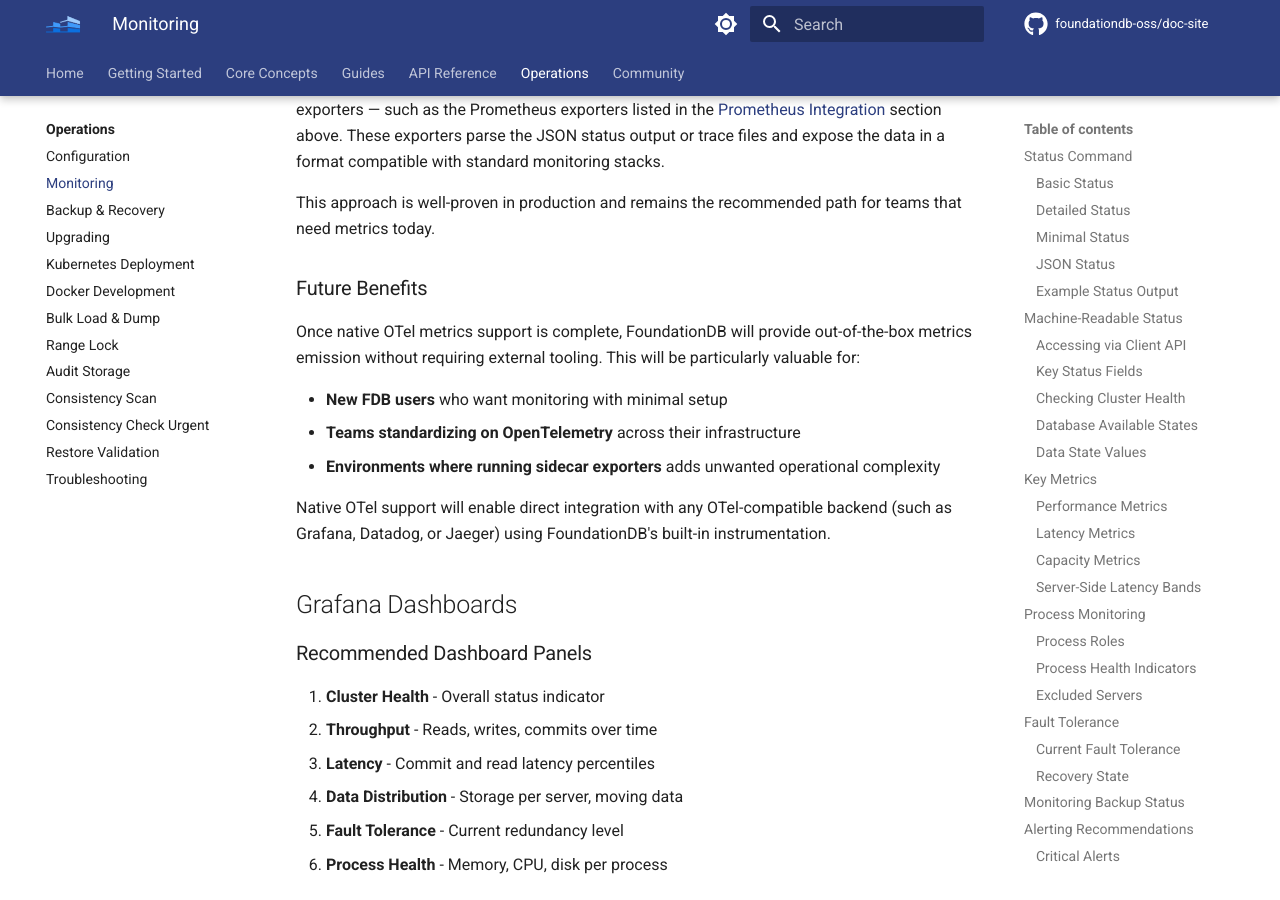
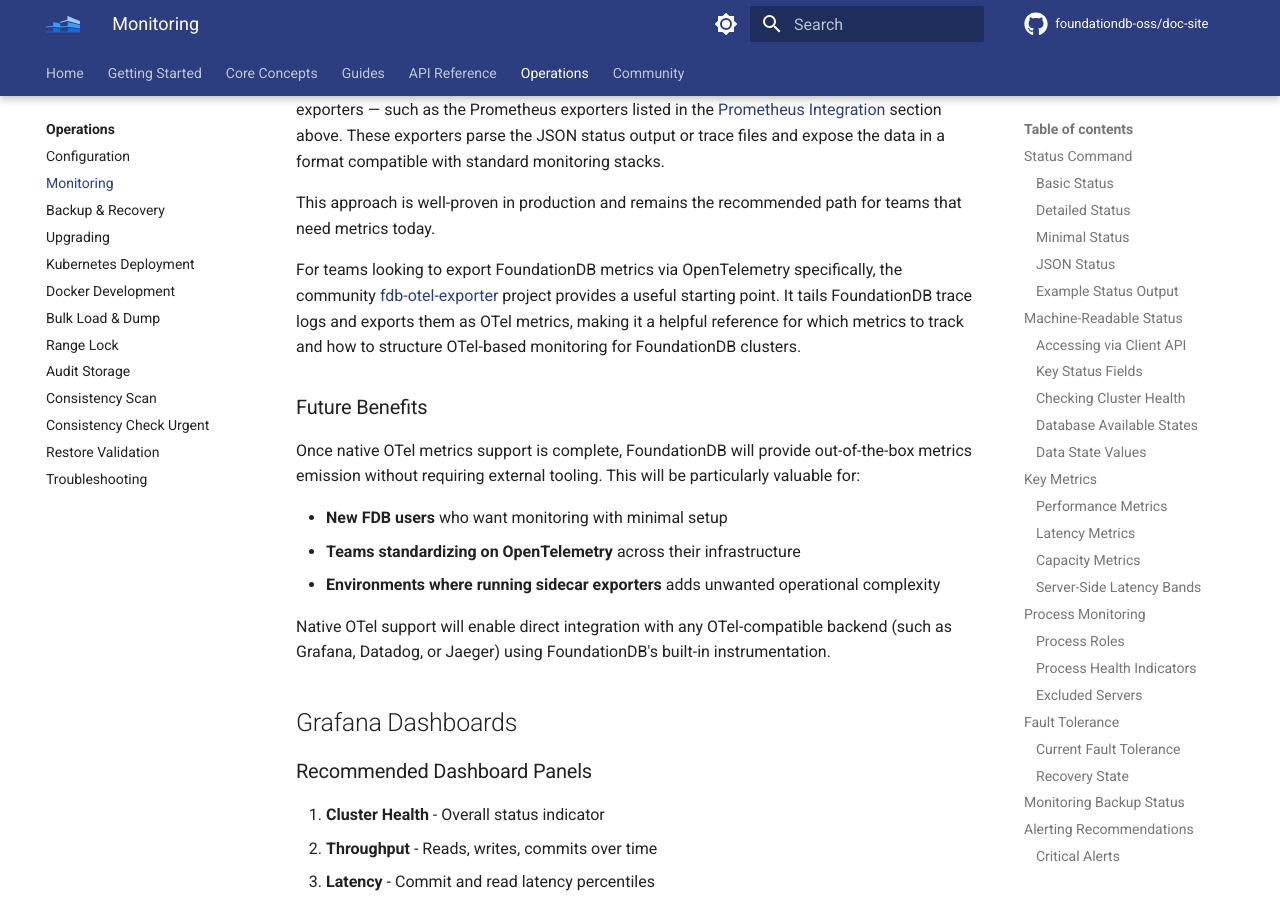
Before and after one commit to foundationdb-oss/doc-site, an MkDocs documentation site: the page built from docs/operations/monitoring.md, in a window 1280 px wide and 900 px high, scrolled down 12944 px. Built offline with MkDocs 1.6.1 and Material for MkDocs 9.7.7, drawn with Linux system fonts in a browser that asks for light colours; comment, search, counter and statistics services are not loaded; the version menu is left out.

Commit message:
docs: add fdb-otel-exporter reference to monitoring guide
Agent-Id: agent-841b0ca0-ea75-4fde-b30b-bed11d11a2aa
Linked-Note-Id: 3cf0d55d-0455-4d93-b3ec-5fc6c20a03f8

```diff
--- a/docs/operations/monitoring.md
+++ b/docs/operations/monitoring.md
@@ -470,6 +470,8 @@ Most teams currently obtain metrics by scraping FoundationDB's trace events thro
 
 This approach is well-proven in production and remains the recommended path for teams that need metrics today.
 
+For teams looking to export FoundationDB metrics via OpenTelemetry specifically, the community [fdb-otel-exporter](https://github.com/tclinken/fdb-otel-exporter) project provides a useful starting point. It tails FoundationDB trace logs and exports them as OTel metrics, making it a helpful reference for which metrics to track and how to structure OTel-based monitoring for FoundationDB clusters.
+
 ### Future Benefits
 
 Once native OTel metrics support is complete, FoundationDB will provide out-of-the-box metrics emission without requiring external tooling. This will be particularly valuable for:
```
